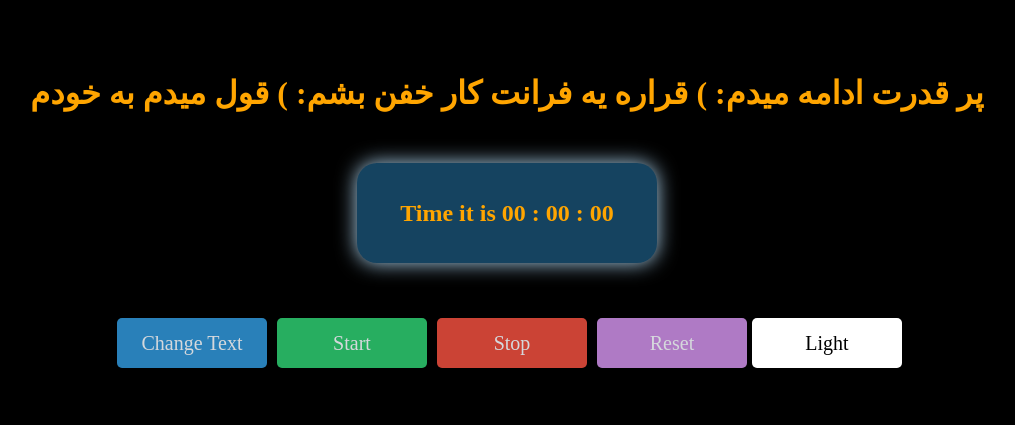
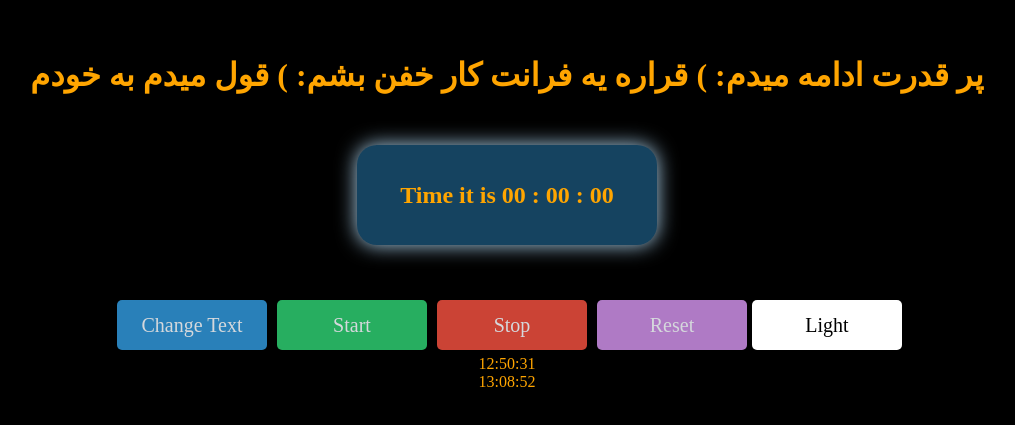
Before and after one commit to AmirhosseinAmini1383/react-timer-F3-J14-J20, a React (Create React App) app: page / in a window 1280 px wide. Shown: the part 187-612 px from the top of the page, without its empty margins (133-1148 px from the left). Built offline with nearby package versions, Linux system fonts and the light colour scheme.

Commit message:
16_react-children

```diff
--- a/src/App.js
+++ b/src/App.js
@@ -3,6 +3,7 @@ import ReactDOM from "react-dom/client";
 import "./style.css";
 import Hello from "./Hello";
 import Timer from "./Timer";
+import TimeList from "./TimeList";
 // class App extends React.Component {
 //   constructor() {
 //     super();
@@ -38,6 +39,7 @@ const App = () => {
     "پر قدرت ادامه میدم: ) قراره یه فرانت کار خفن بشم: ) قول میدم به خودم"
   );
   const [isLight, setIsLight] = useState(false);
+  const [timeArr, setTimeArr] = useState(["12:50:31", "13:08:52"]);
 
   useEffect(() => {
     console.log("useEffect");
@@ -66,6 +68,7 @@ const App = () => {
         handleSetIsLight={handleSetIsLight}
         handleSetTitle={handleSetTitle}
       />
+      <TimeList>{timeArr}</TimeList>
     </div>
   );
 };
--- a/src/Hello.js
+++ b/src/Hello.js
@@ -1,7 +1,6 @@
 import React from "react";
 import ReactDOM from "react-dom/client";
 import "./style.css";
-
 class Hello extends React.Component {
   render() {
     console.log(this.props);
--- /dev/null
+++ b/src/Item.jsx
@@ -0,0 +1,6 @@
+const Item=(props)=>{
+    return(
+        <div>{props.children}</div>
+    )
+}
+export default Item;
--- /dev/null
+++ b/src/TimeList.jsx
@@ -0,0 +1,13 @@
+import Item from "./Item";
+
+const TimeList=(props)=>{
+    console.log(props.children);
+    return (
+        <div className="main_time_list">
+            {props.children.map((item)=>
+            <Item key={Math.random()}>{item}</Item>
+            )}
+        </div>
+    )
+}
+export default TimeList;
```
